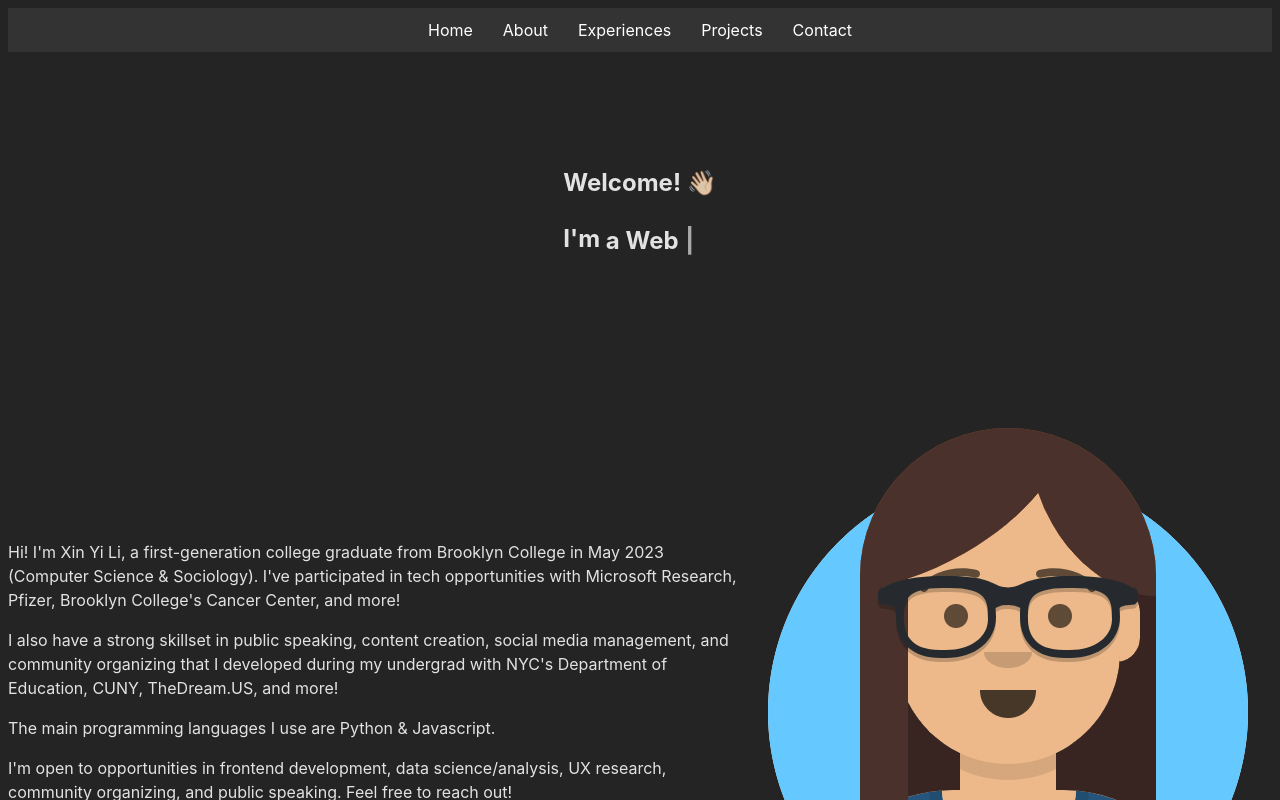
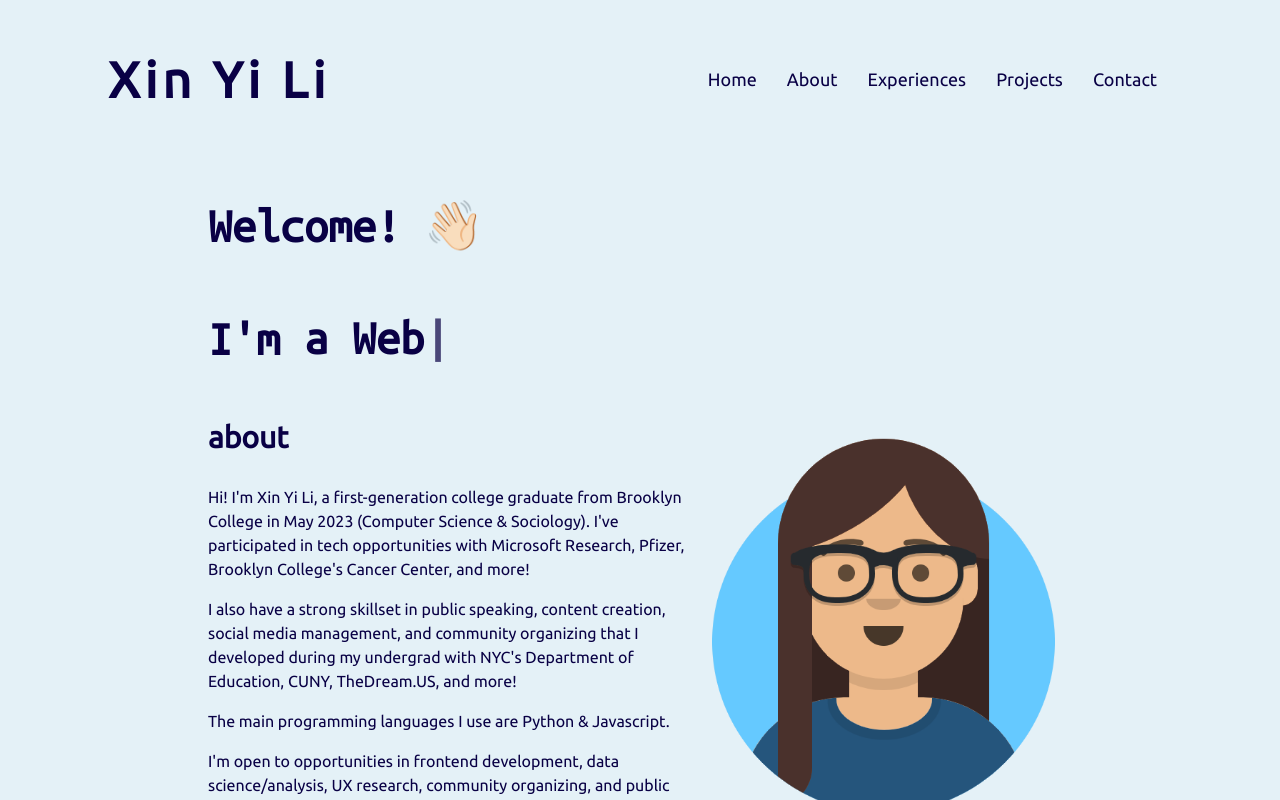
Before and after one commit to lixin-source/lixin-folio, a React (Vite) app in the folder portfolio/: page / in a window 1280 px wide. Shown: the top 800 px of the page. Built offline with nearby package versions, Linux system fonts and the light colour scheme.

Commit message:
Fixed CSS of site

```diff
--- a/portfolio/src/App.css
+++ b/portfolio/src/App.css
@@ -1,37 +1,83 @@
+@import url('https://fonts.googleapis.com/css2?family=Ubuntu+Mono&display=swap');
 /* TYPE.JSX */
 .typewriter-container {
   display: inline-block;
   vertical-align: middle; /* Align typewriter text vertically with the heading */
+  padding-bottom: 10px;
+}
+
+/* HOME */
+.homeGreet {
+  display: inline-block;
+  padding-left: 200px;
+  font-family: 'Ubuntu Mono', monospace;
+  /* justify-content: center; */
+}
+
+/* NAV */
+#wholeNav {
+  display: flex;
+  align-items: center;
+}
+
+.titleHome {
+  flex-grow: 1;
+}
+
+.titleHome h1 {
+  padding-left: 100px;
+  letter-spacing: 5px;
+  font-size: 50px;
+}
+
+nav {
+  text-align: right;
+  padding: 30px 0;
+  padding-right: 100px;
+}
+nav a {
+  color: #090045;
+  text-decoration: none;
+  margin: 0 15px;
+  font-size: large;
 }
 
 /* APP.JSX */
-nav {
-  background-color: #333;
-  color: white;
-  text-align: center;
-  padding: 10px 0;
-}
-nav a {
-  color: white;
-  text-decoration: none;
-  margin: 0 15px;
+#home {
+  height: 30vh;
+  font-size: xx-large;
 }
 
-#home {
-  height: 40vh;
+#about {
+  height: 75vh;
+}
+
+/* ABOUT */
+.aboutSection {
   display: flex;
   justify-content: center;
   align-items: center;
 }
 
-#about {
-  height: 75vh;
-  display: flex;
-  justify-content: center;
-  align-items: center;
+.aboutLeft {
+  display: inline-block;
+  /* justify-content: center; */
+  align-items: left;
+  padding-left: 200px;
+  /* padding-right: 200px; */
 }
 
-/* ListItem.css */
+.aboutLeft h1 {
+  font-size: 30px;
+}
+
+.aboutimg {
+  padding-right: 200px;
+  max-width: 400px;
+  max-height: 400px;
+}
+
+/* ListItem */
 .list-item {
   margin: 10px;
   padding: 10px;
--- a/portfolio/src/App.jsx
+++ b/portfolio/src/App.jsx
@@ -1,50 +1,15 @@
-import { useEffect } from 'react';
+// import { useEffect } from 'react';
 import './App.css'
 import Type from "./components/Type";
 import ListItem from "./components/ListItem"
+import Nav from "./components/Nav"
 
 function App() {
-
-  useEffect(() => {
-    const navLinks = document.querySelectorAll('nav a');
-    navLinks.forEach(link => {
-      link.addEventListener('click', smoothScroll);
-    });
-
-    function smoothScroll(event) {
-      event.preventDefault();
-      const targetId = event.currentTarget.getAttribute('href');
-      const targetElement = document.querySelector(targetId);
-
-      // Calculate the offset based on the height of the navigation bar
-      const navHeight = document.querySelector('nav').offsetHeight;
-      const targetPosition = targetElement.offsetTop - navHeight;
-
-      window.scrollTo({
-        top: targetPosition,
-        behavior: 'smooth'
-      });
-    }
-
-    // Cleanup event listeners
-    return () => {
-      navLinks.forEach(link => {
-        link.removeEventListener('click', smoothScroll);
-      });
-    };
-  }, []);
 
   return (
     <div>
     {/* NAV */}
-      <nav>
-        <a href="#home">Home</a>
-        <a href="#about">About</a>
-        <a href="#experiences">Experiences</a>
-        <a href="#projects">Projects</a>
-        <a href="#contact">Contact</a>
-      </nav>
-
+      <Nav />
     {/* HOME */}
     <section id="home">
       <Type/>
@@ -52,6 +17,9 @@ function App() {
 
     {/* ABOUT */}
     <section id="about">
+      <div className='aboutSection'>
+        <div className='aboutLeft'>
+          <h1>about</h1>
           <div className='aboutText'>
           <p> Hi! I&apos;m Xin Yi Li, a first-generation college graduate from Brooklyn College in May 2023 (Computer Science & Sociology).
             I&apos;ve participated in tech opportunities with Microsoft Research, Pfizer, Brooklyn College&apos;s Cancer Center, and more!
@@ -64,11 +32,13 @@ function App() {
           </p>
           <p> I&apos;m open to opportunities in frontend development, data science/analysis, UX research, community organizing, and public speaking. Feel free to reach out!</p>
           </div>
+        </div>
         <img src='src/imgs/aboutimg.png' className='aboutimg'/>
+      </div>
     </section>
 
     <section id="experiences">
-      <ListItem title='Event & Programs Intern' content='Test'/>
+      <ListItem title='Event & Programs Intern' content='Conducted tests. Added info.'/>
 
     </section>
     </div>
--- /dev/null
+++ b/portfolio/src/components/Nav.jsx
@@ -0,0 +1,51 @@
+import { useEffect } from 'react';
+import "../App.css";
+
+const Nav = () => {
+  useEffect(() => {
+    const navLinks = document.querySelectorAll('nav a');
+    navLinks.forEach(link => {
+      link.addEventListener('click', smoothScroll);
+    });
+
+    function smoothScroll(event) {
+      event.preventDefault();
+      const targetId = event.currentTarget.getAttribute('href');
+      const targetElement = document.querySelector(targetId);
+
+      // Calculate the offset based on the height of the navigation bar
+      const navHeight = document.querySelector('nav').offsetHeight;
+      const targetPosition = targetElement.offsetTop - navHeight;
+
+      window.scrollTo({
+        top: targetPosition,
+        behavior: 'smooth'
+      });
+    }
+
+    // Cleanup event listeners
+    return () => {
+      navLinks.forEach(link => {
+        link.removeEventListener('click', smoothScroll);
+      });
+    };
+  }, []);
+
+  return (
+    <div id='wholeNav'>
+    <div className="titleHome">
+        <h1>Xin Yi Li</h1>
+    </div>
+      {/* NAV */}
+      <nav>
+        <a href="#home">Home</a>
+        <a href="#about">About</a>
+        <a href="#experiences">Experiences</a>
+        <a href="#projects">Projects</a>
+        <a href="#contact">Contact</a>
+      </nav>
+    </div>
+  );
+};
+
+export default Nav;
--- a/portfolio/src/components/Type.jsx
+++ b/portfolio/src/components/Type.jsx
@@ -1,5 +1,5 @@
 import Typewriter from "typewriter-effect";
-import "../App.css"; // Assuming you have a CSS file for styling
+import "../App.css";
 
 function Type() {
   return (
@@ -11,7 +11,6 @@ function Type() {
           <Typewriter
             options={{
               strings: [
-                "Xin Yi Li",
                 "a Web Developer",
                 "a UX/UI Designer",
                 "a Data Scientist",
--- a/portfolio/src/index.css
+++ b/portfolio/src/index.css
@@ -1,11 +1,13 @@
+@import url('https://fonts.googleapis.com/css2?family=Ubuntu&display=swap');
 :root {
-  font-family: Inter, system-ui, Avenir, Helvetica, Arial, sans-serif;
+  /* font-family: Inter, system-ui, Avenir, Helvetica, Arial, sans-serif; */
+  font-family: 'Ubuntu', sans-serif;
   line-height: 1.5;
   font-weight: 400;
 
   color-scheme: light dark;
-  color: rgba(255, 255, 255, 0.87);
-  background-color: #242424;
+  color: #090045;
+  background-color: #E4F1F7;
 
 
 }
```
Lines whose indentation alone changed are shown as unchanged.
